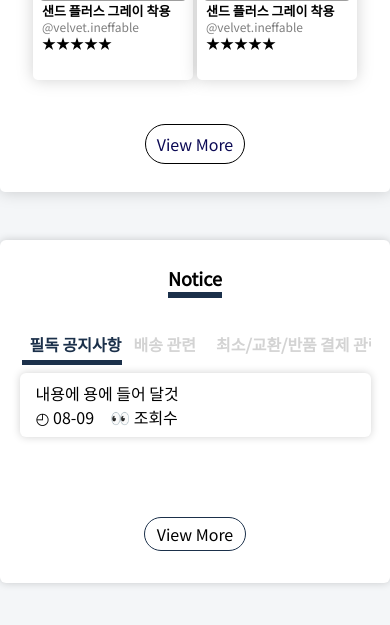
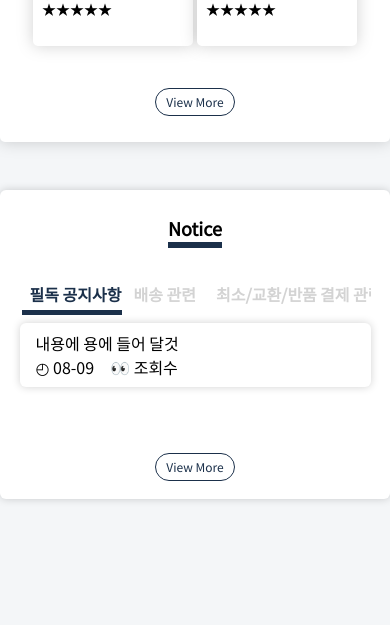
Before and after one commit to davidktlee/FinalProject-FE-Client, a React (Vite) app: page / in a window 390 px wide. Shown: the part 3783-4408 px from the top of the page. After the commit the page ends 4370 px from the top, so only its background shows below. Built offline with nearby package versions, Linux system fonts and the light colour scheme; no server answers; grey boxes are pictures that could not be loaded; a web font is replaced by a local one.

Commit message:
fix: view mote 버튼 수정, main max with 조절

```diff
--- a/src/components/ProductDetail/ProductDetails.tsx
+++ b/src/components/ProductDetail/ProductDetails.tsx
@@ -10,9 +10,9 @@ import { axiosInstance } from '../axiosinstance'
 
 const ProductDetails = () => {
   const getProducts = async () => {
-    const { data } = await axios.get(`http://43.200.50.49:8080/product/allProduct`)
-    console.log(data)
-    return data
+    const res = await axios.get(`http://43.200.50.49:8080/main/product?page=1`)
+    console.log(res)
+    return res
   }
 
   const { data } = useQuery('products', getProducts)
--- a/src/components/Review.tsx
+++ /dev/null
@@ -1,7 +0,0 @@
-import React from 'react'
-
-const Review = () => {
-  return <div>Review</div>
-}
-
-export default Review
--- a/src/components/main/common/ViewMoreBtn.tsx
+++ b/src/components/main/common/ViewMoreBtn.tsx
@@ -8,9 +8,9 @@ interface PropsType {
 function ViewMoreBtn({ moveTo }: PropsType) {
   const navigate = useNavigate()
   return (
-    <div className="flex justify-center items-center py-8 ">
+    <div className="flex justify-center items-center w-[100px] h-[40px] mx-auto py-8 xs-max:w-[80px] xs-max:h-[25px]">
       <button
-        className="border-[1px] border-solid border-lenssisDark py-1 xs:py-2 px-[12px] rounded-full"
+        className="border-[1px] border-solid text-lenssisDark border-lenssisDark py-1 xs:py-2 px-[10px] rounded-full text-[16px] xs-max:text-[12px]"
         onClick={() => navigate(`${moveTo}`)}
       >
         View More
--- a/src/components/review/MainReview.tsx
+++ b/src/components/review/MainReview.tsx
@@ -1,5 +1,6 @@
 import React from 'react'
 import Card from '../common/Card'
+import ViewMoreBtn from '../main/common/ViewMoreBtn'
 import MainReviewCard from './MainReviewCard'
 import MobileReviewCard from './mobile/MobileReviewCard'
 
@@ -27,9 +28,7 @@ const MainReview = () => {
         <MobileReviewCard />
         <MobileReviewCard />
       </div>
-      <div className="w-[100px] h-[40px] my-[20px] mx-auto border-[1px] border-solid rounded-full flex justify-center items-center">
-        <span className="text-[#0B0954] font=[700]">View More</span>
-      </div>
+      <ViewMoreBtn moveTo="/review" />
     </div>
   )
 }
--- a/src/pages/Main.tsx
+++ b/src/pages/Main.tsx
@@ -34,7 +34,7 @@ const Main = () => {
         <Banner />
         <section className="flex justify-between">
           {/* 메인의 왼쪽 검색 필터 */}
-          <div className="xs-max:hidden hidden lg:block xl:block w-[280px] mr-12">
+          <div className="xs-max:hidden hidden lg:block xl:block w-[280px]">
             <FilterBar />
           </div>
           {filterOpen && (
@@ -43,7 +43,7 @@ const Main = () => {
             </div>
           )}
           {/*메인에서 상품 리스트 */}
-          <div className="w-full mx-auto border-none rounded-md shadow-basic bg-white">
+          <div className="w-[880px] border-none rounded-md shadow-basic bg-white">
             <CardContainer data="Best" />
           </div>
         </section>
```
